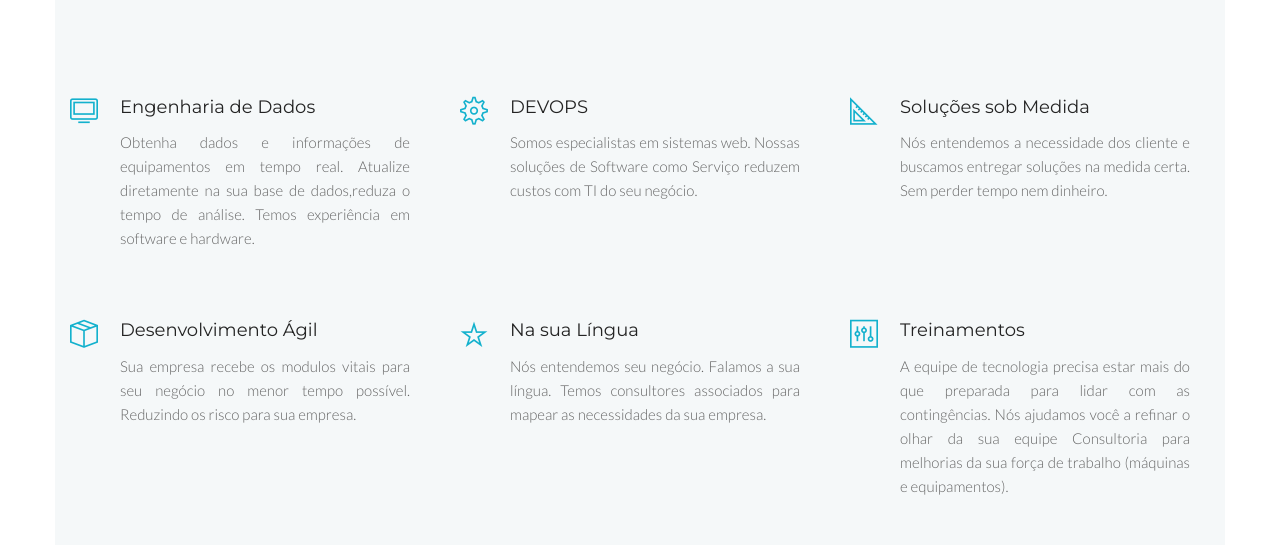
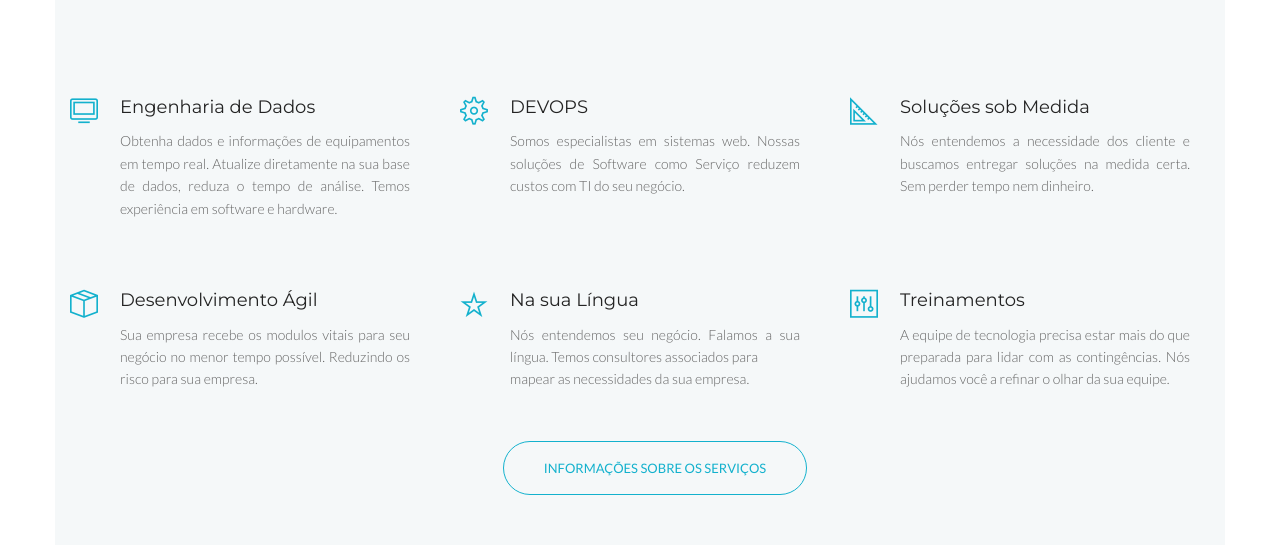
Before and after one commit to Vido/web-lvido, a plain HTML site: page index.html in a window 1280 px wide. Shown: the part 987-1532 px from the top of the page. Drawn offline with Linux system fonts and the light colour scheme; some packages are replaced by stand-ins of ours.

Commit message:
Ajuste em textos nas páginas de serviços e index

```diff
--- a/index.html
+++ b/index.html
@@ -144,7 +144,7 @@
                         </div>
                         <div class="g-media__body g-padding-x-20--xs">
                             <h3 class="g-font-size-18--xs">Engenharia de Dados</h3>
-                            <p class="g-margin-b-0--xs">Obtenha dados e informações de equipamentos em tempo real. Atualize diretamente na sua base de dados,reduza o tempo de análise. Temos experiência em software e hardware.</p>
+                            <p class="g-margin-b-0--xs g-font-size-14--xs">Obtenha dados e informações de equipamentos em tempo real. Atualize diretamente na sua base de dados, reduza o tempo de análise. Temos experiência em software e hardware.</p>
                         </div>
                     </div>
                 </div>
@@ -157,7 +157,7 @@
                         </div>
                         <div class="g-media__body g-padding-x-20--xs">
                             <h3 class="g-font-size-18--xs">DEVOPS</h3>
-                            <p class="g-margin-b-0--xs">Somos especialistas em sistemas web. Nossas soluções de Software como Serviço reduzem custos com TI do seu negócio.</p>
+                            <p class="g-margin-b-0--xs g-font-size-14--xs">Somos especialistas em sistemas web. Nossas soluções de Software como Serviço reduzem custos com TI do seu negócio.</p>
                         </div>
                     </div>
                 </div>
@@ -170,7 +170,7 @@
                         </div>
                         <div class="g-media__body g-padding-x-20--xs">
                             <h3 class="g-font-size-18--xs">Soluções sob Medida</h3>
-                            <p class="g-margin-b-0--xs">Nós entendemos a necessidade dos cliente e buscamos entregar soluções na medida certa. Sem perder tempo nem dinheiro.</p>
+                            <p class="g-margin-b-0--xs g-font-size-14--xs">Nós entendemos a necessidade dos cliente e buscamos entregar soluções na medida certa. Sem perder tempo nem dinheiro.</p>
                         </div>
                     </div>
                 </div>
@@ -186,7 +186,7 @@
                         </div>
                         <div class="g-media__body g-padding-x-20--xs">
                             <h3 class="g-font-size-18--xs">Desenvolvimento Ágil</h3>
-                            <p class="g-margin-b-0--xs">Sua empresa recebe os modulos vitais para seu negócio no menor tempo possível. Reduzindo os risco para sua empresa.</p>
+                            <p class="g-margin-b-0--xs g-font-size-14--xs">Sua empresa recebe os modulos vitais para seu negócio no menor tempo possível. Reduzindo os risco para sua empresa.</p>
                         </div>
                     </div>
                 </div>
@@ -199,7 +199,7 @@
                         </div>
                         <div class="g-media__body g-padding-x-20--xs">
                             <h3 class="g-font-size-18--xs">Na sua Língua</h3>
-                            <p class="g-margin-b-0--xs">Nós entendemos seu negócio. Falamos a sua língua. Temos consultores associados para mapear as necessidades da sua empresa.</p>
+                            <p class="g-margin-b-0--xs g-font-size-14--xs">Nós entendemos seu negócio. Falamos a sua língua. Temos consultores associados para <br> mapear as necessidades da sua empresa.</p>
                         </div>
                     </div>
                 </div>
@@ -212,7 +212,7 @@
                         </div>
                         <div class="g-media__body g-padding-x-20--xs">
                             <h3 class="g-font-size-18--xs">Treinamentos</h3>
-                            <p class="g-margin-b-0--xs">A equipe de tecnologia precisa  estar mais do que preparada para lidar com as contingências. Nós ajudamos você a refinar o olhar da sua equipe Consultoria para melhorias da sua força de trabalho (máquinas e equipamentos).</p>
+                            <p class="g-margin-b-0--xs g-font-size-14--xs">A equipe de tecnologia precisa  estar mais do que preparada para lidar com as contingências. Nós ajudamos você a refinar o olhar da sua equipe.</p>
                         </div>
                     </div>
                 </div>
```
Also changed, not shown: desenvolvimento-como-servico.html (+5 -5 lines), empresa.html (+1 -1 lines), frontend.html (+5 -5 lines), produto-de-software.html (+4 -4 lines).
